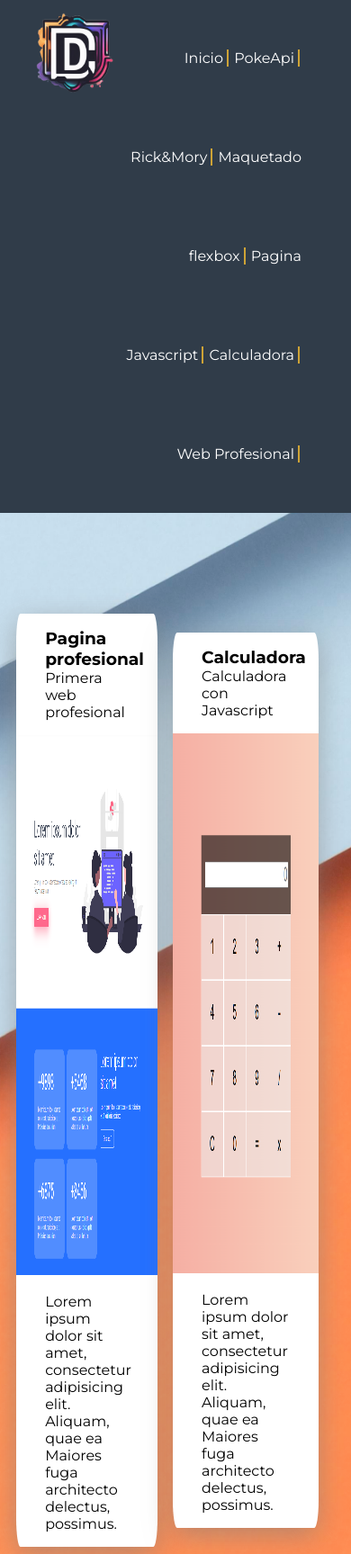
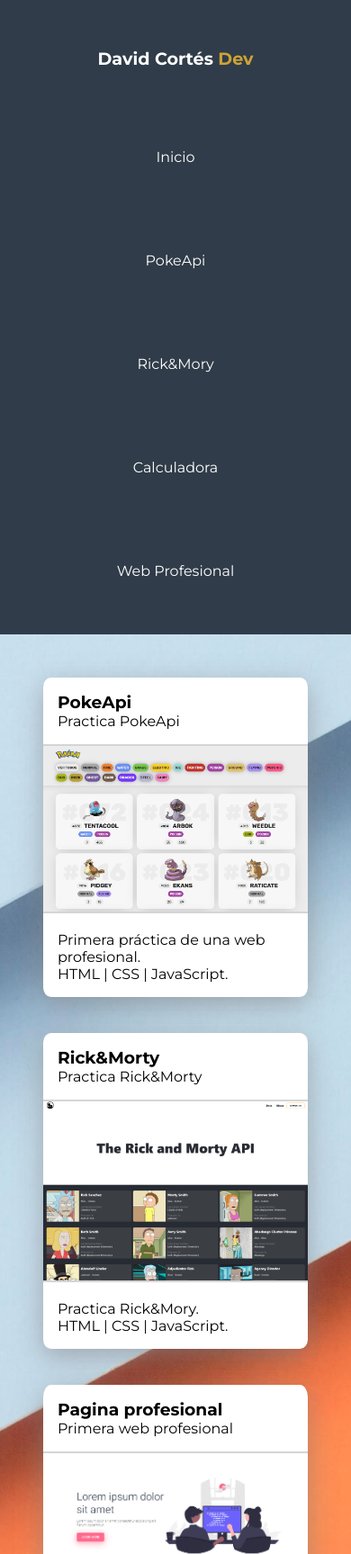
Before and after one commit to davidcortesdev/portfolio, a plain HTML site: page index.html in a window 390 px wide. Shown: the top 1727 px of the page at 90% size. Drawn offline with Linux system fonts and the light colour scheme.

Commit message:
Responsive y cambios en diseño

```diff
--- a/MiniApps/Css/calculadora.css
+++ b/MiniApps/Css/calculadora.css
@@ -1,3 +1,10 @@
+*{
+    font-family: -apple-system, 'BlinkMacSystemFont', 'Segoe UI', 'Roboto'
+                                ,'Helvetica', 'Arial', sans-serif, 'Apple Color Emoji', 'Segoe UI Emoji', 'Segoe UI Symbol';
+    font-weight: 300;
+}
+
+
 header{
     margin: 0;
     padding: 0;
@@ -5,15 +12,15 @@ header{
 }
 
 .contenedor{
-    background: rgba(112, 112, 112, 0.419);
-    box-shadow: 0 0 0 .5rem rgba(0, 0, 0, 0.052);
+    background: rgba(239, 138, 138, 0.765);
     height: 80px;
     display: flex;
     flex-direction: row;
     gap: 1em;
     align-items: center;
     align-content: center;
-    justify-content: center;
+    justify-content: right;
+    padding-right: 2rem;
 }
 
 .contenedor a{
@@ -21,7 +28,6 @@ header{
     color: white;
     transition: all 0.5s;
     font-weight: 800;
-    text-shadow: rgba(0, 0, 0, 0.555) 1px 0 10px;
 }
 
 .contenedor a:hover{
@@ -33,7 +39,6 @@ header{
 
 body{
     background: linear-gradient(to right, lightcoral, lightyellow);
-    font-family: Arial, Helvetica, sans-serif;
     margin: 0;
     padding: 0;
 }
--- a/MiniApps/Css/estilos_webprofesional.css
+++ b/MiniApps/Css/estilos_webprofesional.css
@@ -1,30 +1,27 @@
-*{
+* {
     margin: 0;
     padding: 0;
     box-sizing: border-box;
 }
 
-
-body{
+body {
     font-family: 'Roboto', sans-serif;
     background: white;
 }
 
-
-h1, h2, h3, h4, h5, h6{
+h1, h2, h3, h4, h5, h6 {
     color: #1d273b;
     font-weight: 300;
 }
 
-.contenedor{
+.contenedor {
     width: 90%;
     max-width: 1200px;
     margin: auto;
     overflow: hidden;
 }
 
-
-.contenedor1{
+.contenedor1 {
     width: 90%;
     max-width: 1000px;
     margin: auto;
@@ -32,22 +29,18 @@ h1, h2, h3, h4, h5, h6{
     padding: 60px 0;
 }
 
-h1{
+h1 {
     font-size: 50px;
 }
 
 /* Header */
-
-header::before{
+header::before {
     content: "";
     display: block;
     margin-bottom: 80px;
-
 }
 
-
-
-nav{
+nav {
     width: 100%;
     height: 80px;
     background: white;
@@ -56,11 +49,9 @@ nav{
     top: 0;
     z-index: 100;
     box-shadow: 1px 1px 10px 0 rgba(0, 0, 0, .2);
-    /* transition: ease-in-out 0.5s; */
 }
 
-
-.nav{
+.nav {
     display: flex;
     justify-content: space-between;
     height: 80px;
@@ -69,52 +60,44 @@ nav{
     padding: 0 40px;
 }
 
-
-.nav .logo{
+.nav .logo {
     height: 80px;
 }
 
-
-.nav .logo img{
+.nav .logo img {
     height: 100%;
     vertical-align: top;
 }
 
-
-.enlaces-header{
+.enlaces-header {
     font-weight: 300;
 }
 
-
-.nav .enlaces-header a{
-    color:rgb(60, 60, 60);
+.nav .enlaces-header a {
+    color: rgb(60, 60, 60);
     text-decoration: none;
     margin-left: 20px;
 }
 
-
-.enlaces-header a:hover{
+.enlaces-header a:hover {
     color: #de1f45;
 }
 
-
-.hamburguer{
+.hamburguer {
     display: none;
     width: 80px;
     height: 80px;
     text-align: center;
     z-index: 100;
     cursor: pointer;
-    /* transition: color 0.5s ease-in; */
 }
 
-.hamburguer > i{
+.hamburguer > i {
     font-size: 25px;
     line-height: 80px;
 }
 
-
-.contenido-header{
+.contenido-header {
     width: 100%;
     height: 600px;
     display: flex;
@@ -122,35 +105,31 @@ nav{
     align-items: center;
 }
 
-
-.contenido-header > img{
+.contenido-header > img {
     width: 550px;
     animation: ease-in animat 1s;
 }
 
-
-@keyframes animat{
-    0%{
+@keyframes animat {
+    0% {
         transform: scale(0);
-    }100%{
+    }
+    100% {
         transform: scale(1);
     }
 }
 
-
-.textos-header{
+.textos-header {
     margin: 0 0 0 30px;
 }
 
-
-.contenido-header p{
+.contenido-header p {
     font-weight: 100;
     margin-top: 14px;
     color: #4b4b4b;
 }
 
-
-.contenido-header a{
+.contenido-header a {
     margin: 28px 0 0 0;
     width: 130px;
     display: inline-block;
@@ -166,33 +145,27 @@ nav{
     box-shadow: 0px 8px 30px rgba(255, 42, 84, .46);
 }
 
-
-.contenido-header a:hover{
+.contenido-header a:hover {
     background: #f79595;
 }
 
-
-.titulo{
+.titulo {
     font-size: 50px;
 }
 
-
 /* About */
-
-.about-us{
+.about-us {
     background: #f2f2f2;
 }
 
-
-.contenedor-articulo{
+.contenedor-articulo {
     margin-top: 60px;
     display: flex;
     flex-flow: wrap;
     justify-content: space-around;
 }
 
-
-.articulo{
+.articulo {
     padding: 45px 30px 60px 30px;
     width: 29%;
     background: white;
@@ -201,13 +174,11 @@ nav{
     transition: 0.5s;
 }
 
-
-.articulo:hover{
+.articulo:hover {
     box-shadow: 0 4px 10px rgb(95, 95, 95);
 }
 
-
-.articulo>i{
+.articulo > i {
     font-size: 30px;
     display: inline-block;
     background: #f65a7f;
@@ -220,29 +191,23 @@ nav{
     box-shadow: 0 8px 23px rgba(255, 42, 84, .46);
 }
 
-
-
-.articulo a{
+.articulo a {
     color: rgb(0, 0, 0);
     text-decoration: none;
     font-weight: 400;
-
 }
 
-.articulo>a:hover{
+.articulo > a:hover {
     color: #de1f45;
     transition: color .5s;
 }
 
-
-
-.articulo>h3{
+.articulo > h3 {
     font-size: 24px;
     margin-top: 30px;
 }
 
-
-.articulo>p{
+.articulo > p {
     font-weight: 100;
     color: #5D6678;
     margin-top: 15px;
@@ -250,36 +215,28 @@ nav{
 }
 
 /* Questions */
-
-
-
-.questions{
+.questions {
     height: 600px;
     display: flex;
     justify-content: space-between;
     align-items: center;
 }
 
-
-.questions>img{
+.questions > img {
     width: 550px;
 }
 
-
-.textos-questions{
+.textos-questions {
     margin: 0 0 0 30px;
 }
 
-
-.textos-questions p{
+.textos-questions p {
     font-weight: 200;
     margin-top: 14px;
     color: #363636;
 }
 
-
-
-.textos-questions a{
+.textos-questions a {
     margin: 28px 0 0 0;
     width: 130px;
     display: inline-block;
@@ -295,34 +252,25 @@ nav{
     box-shadow: 0px 8px 30px rgba(255, 42, 84, .46);
 }
 
-
-
-
 /* Results */
-
-
-.results{
+.results {
     background: #2570ff;
     padding-top: 30px;
 }
 
-
-.conten-results{
+.conten-results {
     display: flex;
     justify-content: space-evenly;
 }
 
-
-
-.numbers{
+.numbers {
     width: 60%;
     display: flex;
     flex-wrap: wrap;
     justify-content: space-evenly;
 }
 
-
-.numbers .number{
+.numbers .number {
     width: 45%;
     background: rgba(255, 255, 255, .2);
     color: #fff;
@@ -331,41 +279,34 @@ nav{
     margin-bottom: 20px;
 }
 
-
-.numbers .number h4{
+.numbers .number h4 {
     color: #fff;
     font-size: 50px;
     font-weight: 500;
     margin-bottom: 20px;
 }
 
-
-
-.numbers .number p{
+.numbers .number p {
     color: #f2f5fc;
     font-weight: 300;
 }
 
-
-.results-text{
+.results-text {
     width: 37%;
 }
 
-
-.results-text h4{
+.results-text h4 {
     color: #fff;
     font-size: 40px;
 }
 
-
-.results-text p{
+.results-text p {
     color: #fff;
     font-weight: 300;
     margin: 20px 0;
 }
 
-
-.results-text>a{
+.results-text > a {
     color: #fff;
     text-decoration: none;
     display: inline-block;
@@ -374,28 +315,23 @@ nav{
     width: 120px;
     text-align: center;
     border-radius: 5px;
-
 }
 
-
 /* Services */
-
-.services{
+.services {
     display: flex;
     justify-content: space-between;
 }
 
-
-.services>img{
+.services > img {
     width: 400px;
 }
 
-.box-skills{
+.box-skills {
     margin: 30px 30px 0 0;
 }
 
-
-.box-skills h4{
+.box-skills h4 {
     font-size: 24px;
     background: #f2f2f2;
     width: 350px;
@@ -404,17 +340,13 @@ nav{
     margin-bottom: 10px;
 }
 
-
-
-.box-skills i{
+.box-skills i {
     color: #de1f45;
     font-size: 20px;
 }
 
-
 /* Footer */
-
-footer{
+footer {
     background: #f2f2f2;
     padding: 60px 0;
     overflow: hidden;
@@ -424,20 +356,19 @@ footer{
     margin: auto;
 }
 
-
-.partFooter{
+.partFooter {
     width: 20%;
     text-align: center;
 }
 
-.partFooter h4{
+.partFooter h4 {
     color: #1d273b;
     font-size: 20px;
     font-weight: 400;
     margin-bottom: 30px;
 }
 
-.partFooter a{
+.partFooter a {
     display: block;
     text-decoration: none;
     color: #5d6678;
@@ -446,19 +377,15 @@ footer{
     margin-bottom: 10px;
 }
 
-
-.partFooter a:hover{
+.partFooter a:hover {
     color: #de1f45;
 }
 
-
-.partFooter img{
+.partFooter img {
     width: 60%;
 }
 
-
-
-.social-media i{
+.social-media i {
     font-size: 20px;
     display: inline-block;
     color: #737373;
@@ -474,58 +401,112 @@ footer{
     margin-right: 5px;
 }
 
-
-.social-media i:hover{
+.social-media i:hover {
     color: #fff;
     background-color: #de1f45;
     border-color: #de1f45;
 }
 
+/* Breakpoint responsive */
+@media screen and (max-width: 1200px) {
+    .contenido-header > img {
+        width: 450px;
+    }
+}
 
-/* Breakpoint responsive */
+@media screen and (max-width: 1000px) {
+    .nav {
+        padding: 0 20px;
+    }
 
-@media screen and (max-width:800px){
-    .titulo{
+    .contenido-header {
+        height: auto;
+        flex-direction: column;
+        text-align: center;
+    }
+
+    .contenido-header > img {
+        width: 100%;
+        max-width: 400px;
+    }
+
+    .textos-header {
+        margin: 20px 0;
+    }
+
+    .articulo {
+        width: 45%;
+    }
+
+    .services > img {
+        width: 300px;
+    }
+
+    .results-text {
+        width: 100%;
+        text-align: center;
+    }
+}
+
+@media screen and (max-width: 800px) {
+    .titulo {
         font-size: 45px;
     }
 
-    .contenido-header{
+    .contenido-header {
         flex-direction: column;
         justify-content: space-evenly;
-        height: 720px;
+        height: auto;
     }
 
-
-    .contenido-header>img{
-        width: 400px;
+    .contenido-header > img {
+        width: 300px;
     }
 
-
-    .textos-header{
-        margin: 0;
+    .textos-header {
+        margin: 20px 0;
     }
 
-
-    .questions{
+    .questions {
         flex-direction: column;
         justify-content: space-evenly;
-        height: 720px;
+        height: auto;
     }
 
-    .social-media i{
-        font-size: 20px;
-        display: inline-block;
-        color: #737373;
-        border: 1px solid #737373;
-        border-radius: 50%;
-        width: 28px;
-        height: 28px;
-        line-height: 28px;
-        cursor: pointer;
-        margin-top: 20px;
-        text-align: center;
-        transition: all ease-in-out .3;
-        margin-right: 5px;
+    .questions > img {
+        width: 300px;
     }
 
+    .social-media i {
+        font-size: 18px;
+        width: 30px;
+        height: 30px;
+        line-height: 30px;
+    }
+
+    .partFooter {
+        width: 100%;
+        margin-bottom: 20px;
+    }
+
+    .partFooter img {
+        width: 80%;
+    }
 }
+
+@media screen and (max-width: 500px) {
+    .articulo {
+        width: 100%;
+        padding: 30px;
+    }
+
+    .numbers .number {
+        width: 100%;
+        padding: 30px;
+        text-align: center;
+    }
+
+    .results-text {
+        width: 100%;
+    }
+}
--- a/PokeAPI/JavaScript/pokeapi.js
+++ b/PokeAPI/JavaScript/pokeapi.js
@@ -1,4 +1,4 @@
-const listaPokemon = document.querySelector("#listaPokemon");
+const listaPokemon = document.getElementById("listaPokemon");
 const botonesHeader = document.querySelectorAll(".btn-header")
 let URL = "https://pokeapi.co/api/v2/pokemon/";
 
--- a/index.css
+++ b/index.css
@@ -1,68 +1,60 @@
-*{
+* {
     box-sizing: border-box;
     margin: 0;
     padding: 0;
 }
 
-html{
+html {
     font-family: 'Montserrat', 'sans-serif';
-
 }
 
-body{
+body {
     background-image: url(MiniApps/Imagenes/fondo-porfolio1.jpg);
     background-position: center;
     background-repeat: no-repeat;
     background-size: cover;
-
 }
 
-header{
+header {
     background: rgb(48, 60, 73);
 }
 
-main{
-    padding: 2rem;
+main {
+    padding: 4rem;
     max-width: 1400px;
     margin: 0 auto;
 }
 
-
-nav{
+nav {
     padding: 10px;
     padding-inline: 40px;
     line-height: 110px;
 }
 
-
-
-.nav .logo{
+.nav .logo {
     height: 100px;
 }
 
-
-.nav .logo img{
+.nav .logo img {
     height: 100%;
     width: 100%;
     vertical-align: top;
 }
 
-
-.contenedor{
+.contenedor {
     width: 100%;
     display: flex;
     flex-flow: nowrap;
     justify-content: space-between;
 }
 
-
-.enlaces-header{
+.enlaces-header {
     width: 79%;
     text-align: right;
     margin-right: 15px;
 }
 
-.enlaces-header a{
+.enlaces-header a {
     text-decoration: none;
     color: rgb(255, 255, 255);
     margin-right: 2px;
@@ -70,8 +62,7 @@ nav{
     padding-right: 4px;
 }
 
-
-.enlaces-header a:hover{
+.enlaces-header a:hover {
     text-decoration: none;
     color: rgb(221, 173, 52, 0.913);
     margin-right: 2px;
@@ -79,92 +70,162 @@ nav{
     padding-right: 4px;
 }
 
-
-
-
-
 /* Contenido principal */
-
-.principal{
+.principal {
     height: 690px;
     background: rgba(221, 173, 52, 0.913);
-
 }
 
-
-.introduccion{
+.introduccion {
     padding: 20px;
     text-align: center;
     align-content: center;
-
 }
 
-
-.introduccion h1{
+.introduccion h1 {
     margin-bottom: 20px;
     font-weight: 800;
 }
 
-
-.introduccion p{
+.introduccion p {
     width: 60%;
     margin: 0 auto;
     color: white;
     font-weight: 200;
 }
 
-
-
 /* Postal */
-
-.contenedor-main{
+.contenedor-main {
     display: grid;
     grid-template-columns: 1fr 1fr;
-    justify-content: center;
-    align-items: center;
-    align-content: center;
-    padding-block: 5rem;
+    gap: 40px;
 }
 
-
-.postal img{
-    height: 600px;
-    width: 100%;
+.postal {
+    display: flex;
+    justify-content: center;
 }
 
+.postal img {
+    height: 300px;
+    width: 100%;
+    border-block: 2px solid rgba(0, 0, 0, 0.163);
+}
 
-.contenido-postal{
+.contenido-postal {
     background: white;
-    width: 90%;
+    width: 100%;
     border-radius: 3%;
     box-shadow: 0px 8px 30px rgba(127, 127, 127, 0.559);
-
 }
 
-
-.contenido-postal:hover{
+.contenido-postal:hover {
     box-shadow: 0px 8px 30px rgba(39, 53, 67, 0.559);
 }
 
-
-
-.contenido-postal h1{
+.contenido-postal h1 {
     padding-top: 1rem;
     padding-inline: 2rem;
-
 }
 
-
-.contenido-postal p{
+.contenido-postal p {
     padding-inline: 2rem;
     padding-bottom: 1rem;
-
-
 }
 
-
-.descripcion-postal{
+.descripcion-postal {
     padding: 1rem;
     text-align: start;
     align-content: center;
 }
+
+.tarjeta1, .tarjeta2, .tarjeta3, .tarjeta4 {
+    color: inherit;
+    text-decoration: none;
+}
+
+.nombre {
+    color: white;
+    font-size: 1.5rem;
+}
+
+.subnombre {
+    color: rgba(221, 173, 52, 0.913);
+}
+
+/* Media Queries */
+
+@media screen and (max-width: 1200px) {
+    main {
+        padding: 3rem;
+    }
+
+    .enlaces-header {
+        width: 85%;
+    }
+}
+
+@media screen and (max-width: 992px) {
+    .contenedor {
+        flex-direction: column;
+        align-items: center;
+    }
+
+    .contenedor-main {
+        grid-template-columns: 1fr 1fr;
+    }
+
+    .enlaces-header {
+        width: 100%;
+        text-align: center;
+        margin-right: 0;
+    }
+
+    .nav .logo {
+        height: 80px;
+    }
+
+    .nav .logo img {
+        height: 100%;
+    }
+
+    .introduccion p {
+        width: 80%;
+    }
+}
+
+@media screen and (max-width: 768px) {
+    .introduccion p {
+        width: 90%;
+    }
+
+    .contenedor-main {
+        grid-template-columns: 1fr;
+    }
+
+    .postal img {
+        height: auto; /* Ajusta el tamaño de la imagen según el contenido */
+    }
+
+    .contenido-postal h1, .contenido-postal p {
+        padding-inline: 1rem;
+    }
+}
+
+@media screen and (max-width: 480px) {
+    .nombre {
+        font-size: 1.2rem;
+    }
+
+    .enlaces-header a {
+        display: block;
+        margin: 0;
+        border-right: none;
+        padding-right: 0;
+        padding-bottom: 5px;
+    }
+
+    header {
+        text-align: center;
+    }
+}
--- a/index.html
+++ b/index.html
@@ -15,16 +15,12 @@
     <header>
         <nav>
             <section class="contenedor nav">
-                <div class="logo">
-                    <img src="MiniApps/Imagenes/dcl-logo.png" alt="">
-                </div>
+                <h1 class="nombre">David Cortés <span class="subnombre">Dev</span></h1>
 
                 <div class="enlaces-header">
                     <a href="index.html">Inicio</a>
                     <a href="PokeAPI/index.html">PokeApi</a>
                     <a href="RickAndMorty/rickmorty.html">Rick&Mory</a>
-                    <a href="MiniApps/Paginas/maquetado_flexbox.html">Maquetado flexbox</a>
-                    <a href="MiniApps/Paginas/pagina_javascript.html">Pagina Javascript</a>
                     <a href="MiniApps/Paginas/calculadora.html">Calculadora</a>
                     <a href="MiniApps/Paginas/web_profesional.html">Web Profesional</a>
                 </div>
@@ -32,16 +28,38 @@
             </section>
         </nav>
     </header>
-    <!--
-    <section class="contenedor principal">
-        <div class="introduccion">
-            <h1>Este es mi portfolio</h1>
-            <p>Lorem ipsum dolor sit amet consectetur adipisicing elit. Laborum, quasi odit delectus fugit illo eius sed consequuntur ipsam totam, aliquam perspiciatis. Dolore velit possimus ratione explicabo voluptas placeat minus neque?</p>
+
+
+    <main>
+        <section class="contenedor-main">
+
+            <a href="PokeAPI/index.html" class="tarjeta1">
+                <section class="postal">
+                    <div class="contenido-postal">
+                        <h1>PokeApi</h1>
+                        <p>Practica PokeApi</p>
+                        <div class="imagen-postal">
+                            <img src="MiniApps/Imagenes/img-pokeapi.png" alt="">
+                        </div>
+                        <p class="descripcion-postal">Primera práctica de una web profesional.<br> HTML | CSS | JavaScript.</p>
                     </div>
                 </section>
-    -->
-    <main>
-        <section class="contenedor-main">
+            </a>
+
+            <a href="RickAndMorty/rickmorty.html" class="tarjeta2">
+                <section class="postal">
+                    <div class="contenido-postal">
+                        <h1>Rick&Morty</h1>
+                        <p>Practica Rick&Morty</p>
+                        <div class="imagen-postal">
+                            <img src="MiniApps/Imagenes/img-rickandmorty.png" alt="">
+                        </div>
+                        <p class="descripcion-postal">Practica Rick&Mory.<br> HTML | CSS | JavaScript.</p>
+                    </div>
+                </section>
+            </a>
+
+            <a href="MiniApps/Paginas/web_profesional.html" class="tarjeta3">
                 <section class="postal">
                     <div class="contenido-postal">
                         <h1>Pagina profesional</h1>
@@ -49,10 +67,12 @@
                         <div class="imagen-postal">
                             <img src="MiniApps/Imagenes/img-webprofesional.png" alt="">
                         </div>
-                    <p class="descripcion-postal">Lorem ipsum dolor sit amet, consectetur adipisicing elit. Aliquam, quae ea Maiores fuga architecto delectus, possimus.</p>
+                        <p class="descripcion-postal">Primera práctica de una web profesional.<br> HTML | CSS | JavaScript.</p>
                     </div>
                 </section>
+            </a>
 
+            <a href="MiniApps/Paginas/calculadora.html" class="tarjeta4">
                 <section class="postal">
                     <div class="contenido-postal">
                         <h1>Calculadora</h1>
@@ -60,9 +80,11 @@
                         <div class="imagen-postal">
                             <img src="MiniApps/Imagenes/calculadora.png" alt="">
                         </div>
-                    <p class="descripcion-postal">Lorem ipsum dolor sit amet, consectetur adipisicing elit. Aliquam, quae ea Maiores fuga architecto delectus, possimus.</p>
+                        <p class="descripcion-postal">Calculadora con JavaScript.<br> HTML | CSS | JavaScript.</p>
                     </div>
                 </section>
+            </a>
+
         </section>
     </main>
 
```
Also changed, not shown: MiniApps/Paginas/calculadora.html (+0 -2 lines), MiniApps/Paginas/web_profesional.html (+0 -2 lines), RickAndMorty/rickmorty.css (+92 -34 lines), MiniApps/Imagenes/ico-html.svg (added), MiniApps/Imagenes/img-pokeapi.png (added), MiniApps/Imagenes/img-rickandmorty.png (added). Lines whose indentation alone changed are shown as unchanged.
